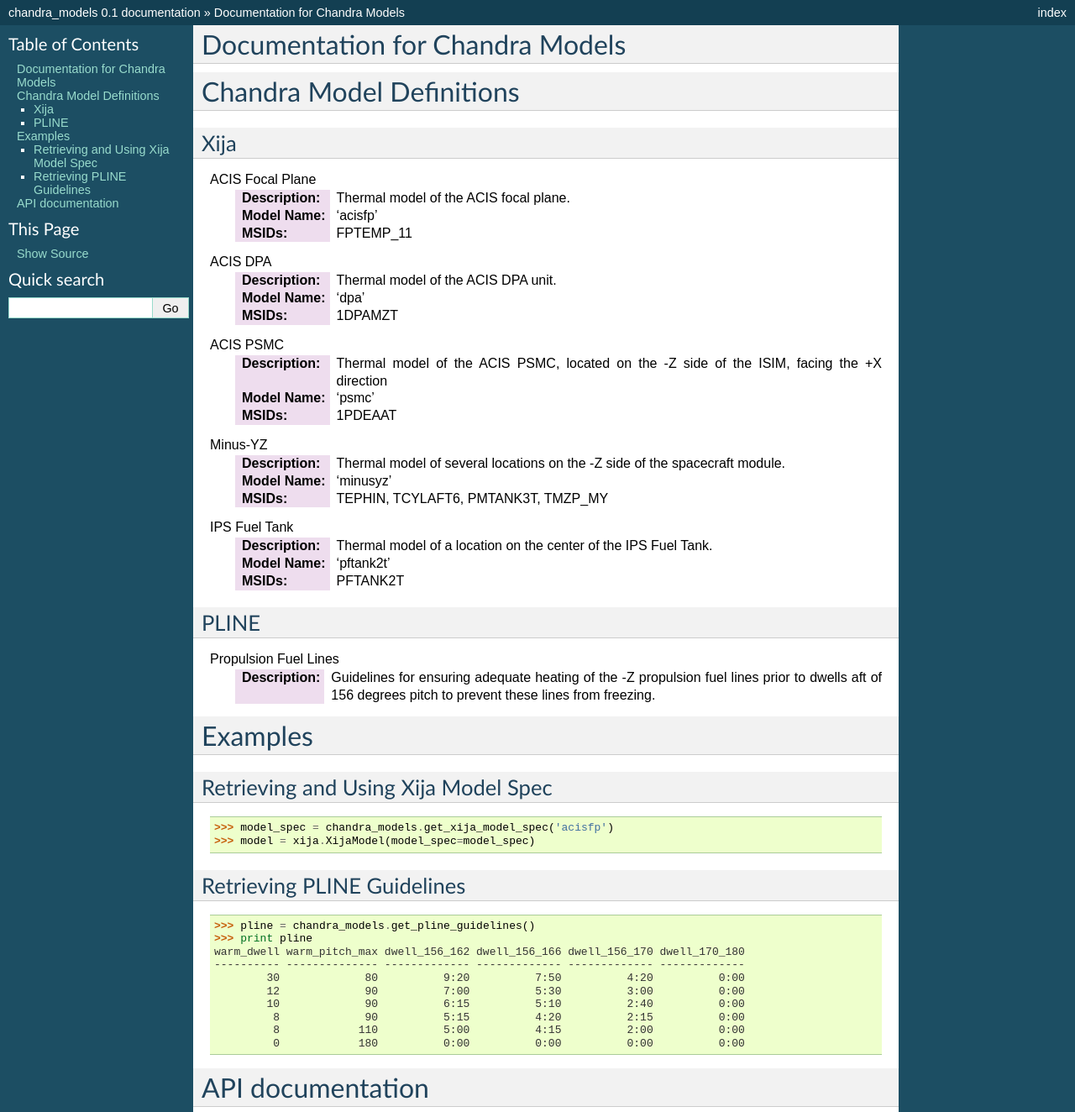
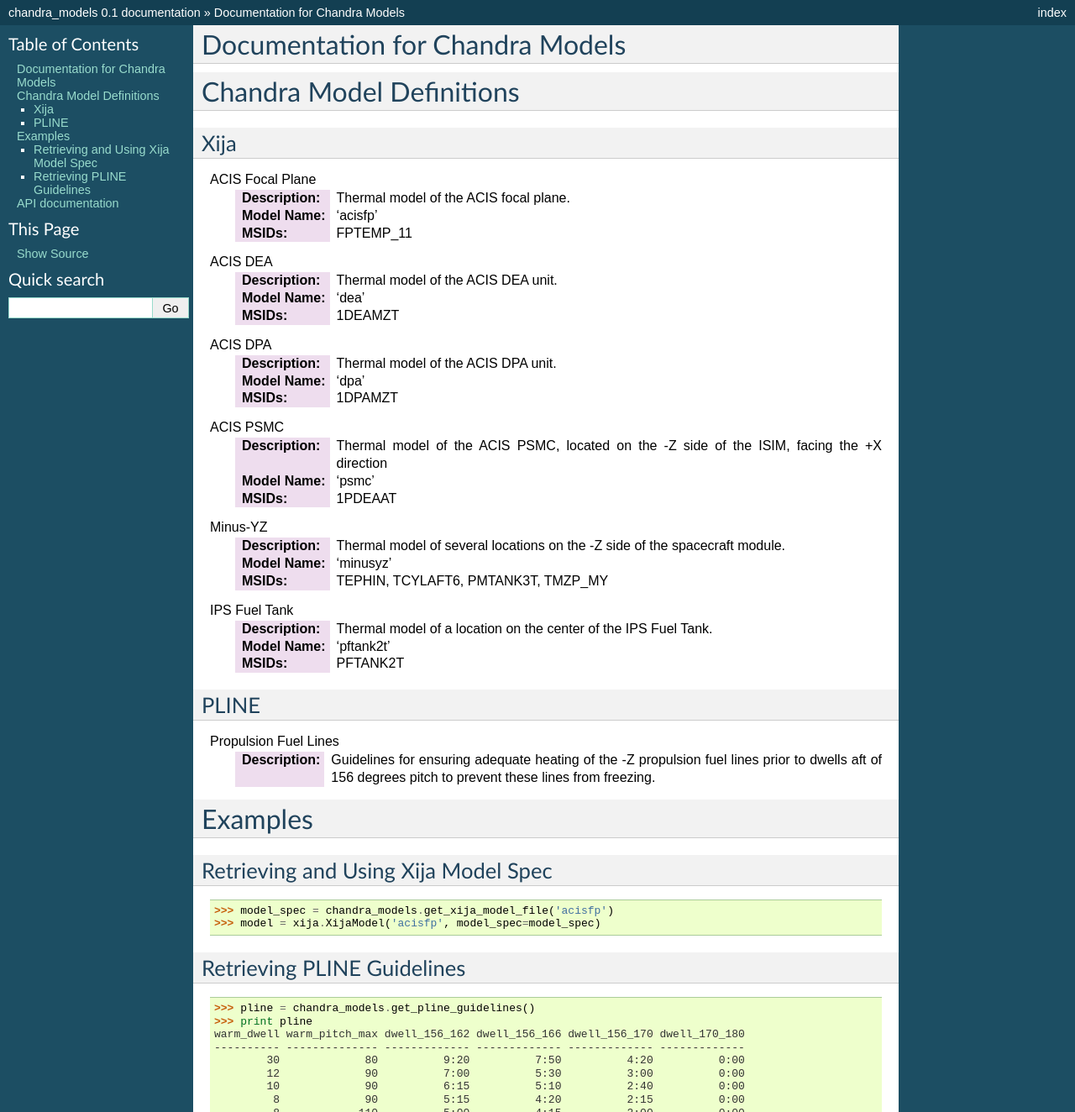
Before and after one commit to sot/chandra_models, a Sphinx documentation site: the page built from doc/index.rst, in a window 1280 px wide and 1400 px high, cut to the strip 0-1324 px from the top of the window. Shown: the whole strip at 84% size. Built offline with Sphinx 7.4.7, drawn with Linux system fonts in a browser that asks for light colours.

Commit message:
Update interface to return Xija model file name instead of dict

```diff
--- a/doc/index.rst
+++ b/doc/index.rst
@@ -21,6 +21,10 @@
     :Description: Thermal model of the ACIS focal plane.
     :Model Name: 'acisfp'
     :MSIDs: FPTEMP_11
+ACIS DEA
+    :Description: Thermal model of the ACIS DEA unit.
+    :Model Name: 'dea'
+    :MSIDs: 1DEAMZT
 ACIS DPA
     :Description: Thermal model of the ACIS DPA unit.
     :Model Name: 'dpa'
@@ -50,8 +54,8 @@
 
 Retrieving and Using Xija Model Spec
 ------------------------------------
-    >>> model_spec = chandra_models.get_xija_model_spec('acisfp')
-    >>> model = xija.XijaModel(model_spec=model_spec)
+    >>> model_spec = chandra_models.get_xija_model_file('acisfp')
+    >>> model = xija.XijaModel('acisfp', model_spec=model_spec)
 
 
 Retrieving PLINE Guidelines
```
Also changed, not shown: 1 other file.
